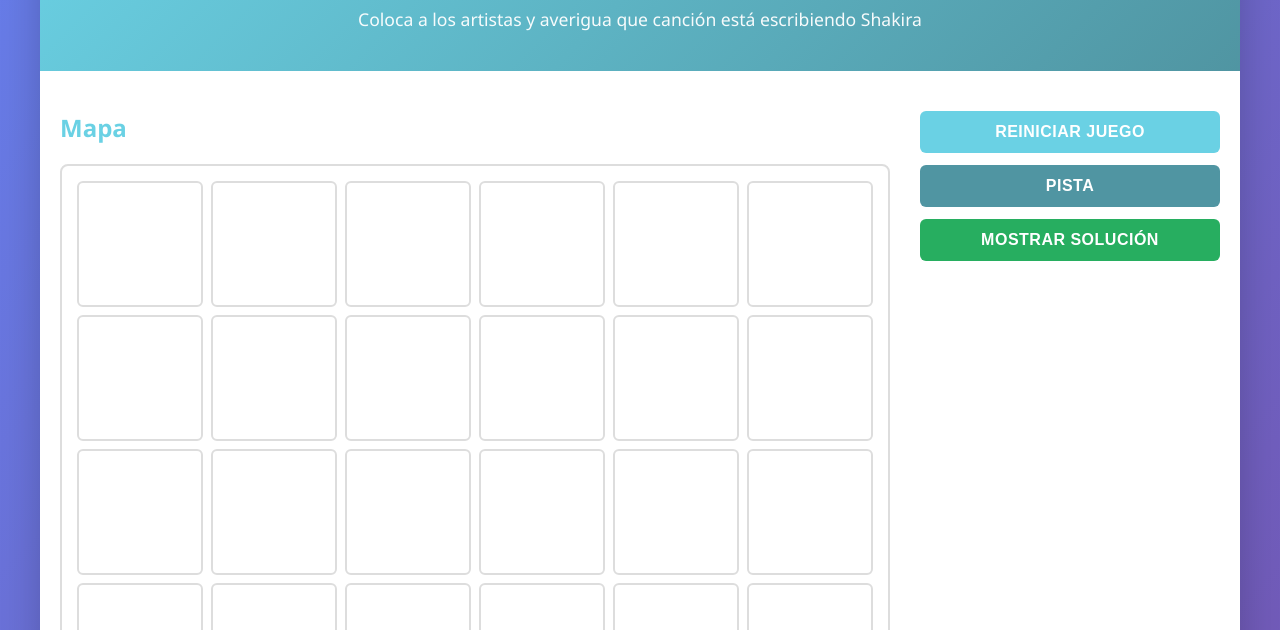
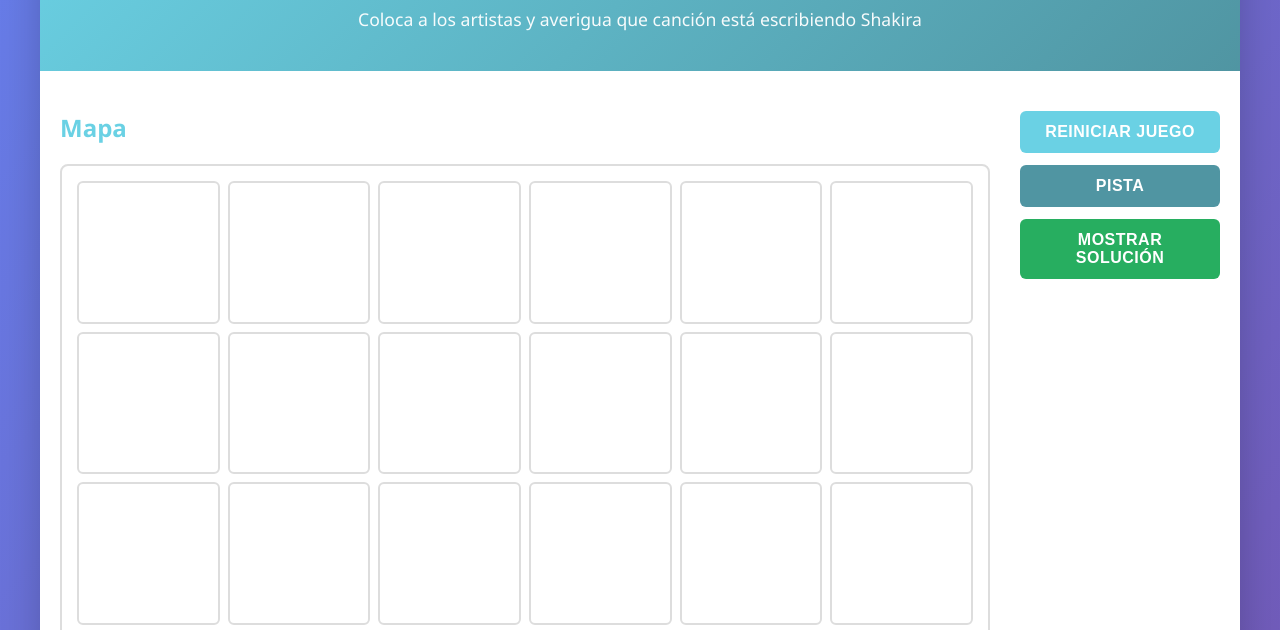
Before and after one commit to LarsArvid27/Loopdoku, a plain HTML site: page index.html in a window 1280 px wide. Shown: the part 128-758 px from the top of the page. Drawn offline with Linux system fonts and the light colour scheme.

Commit message:
Update styles.css

```diff
--- a/styles.css
+++ b/styles.css
@@ -55,7 +55,7 @@
 
 .game-wrapper {
   display: grid;
-  grid-template-columns: 1fr 300px;
+  grid-template-columns: 1fr 200px;
   gap: 30px;
   align-items: start;
 }
@@ -96,7 +96,7 @@
 }
 
 .cell:hover {
-  background: #f0f0f0;
+  background: #f0f000;
   border-color: var(--secondary-color);
   transform: scale(1.05);
 }
```
